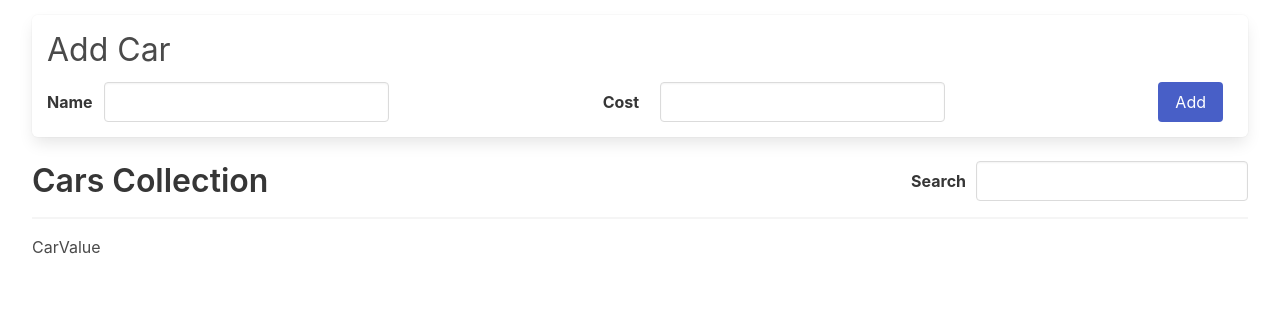
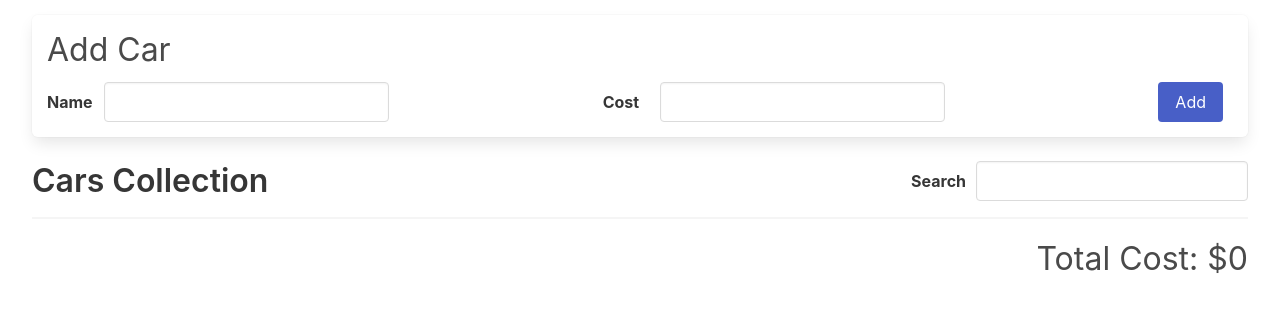
Before and after one commit to colson0x1/carstack, a React (Create React App) app: page / in a window 1280 px wide. Shown: the top 312 px of the page. Built offline with nearby package versions, Linux system fonts and the light colour scheme.

Commit message:
compute total cost of filtered cars

```diff
--- a/src/components/CarValue.jsx
+++ b/src/components/CarValue.jsx
@@ -1,5 +1,21 @@
+import { useSelector } from 'react-redux';
+
 function CarValue() {
-  return <div>CarValue</div>;
+  const totalCost = useSelector(({ cars: { data, searchTerm } }) => {
+    if (!searchTerm) {
+      return data.reduce((accumulator, car) => {
+        return accumulator + car.cost;
+      }, 0);
+    }
+
+    return data
+      .filter((car) =>
+        car.name.toLowerCase().includes(searchTerm.toLowerCase())
+      )
+      .reduce((accumulator, car) => accumulator + car.cost, 0);
+  });
+
+  return <div className="car-value">Total Cost: ${totalCost}</div>;
 }
 
 export default CarValue;
```
